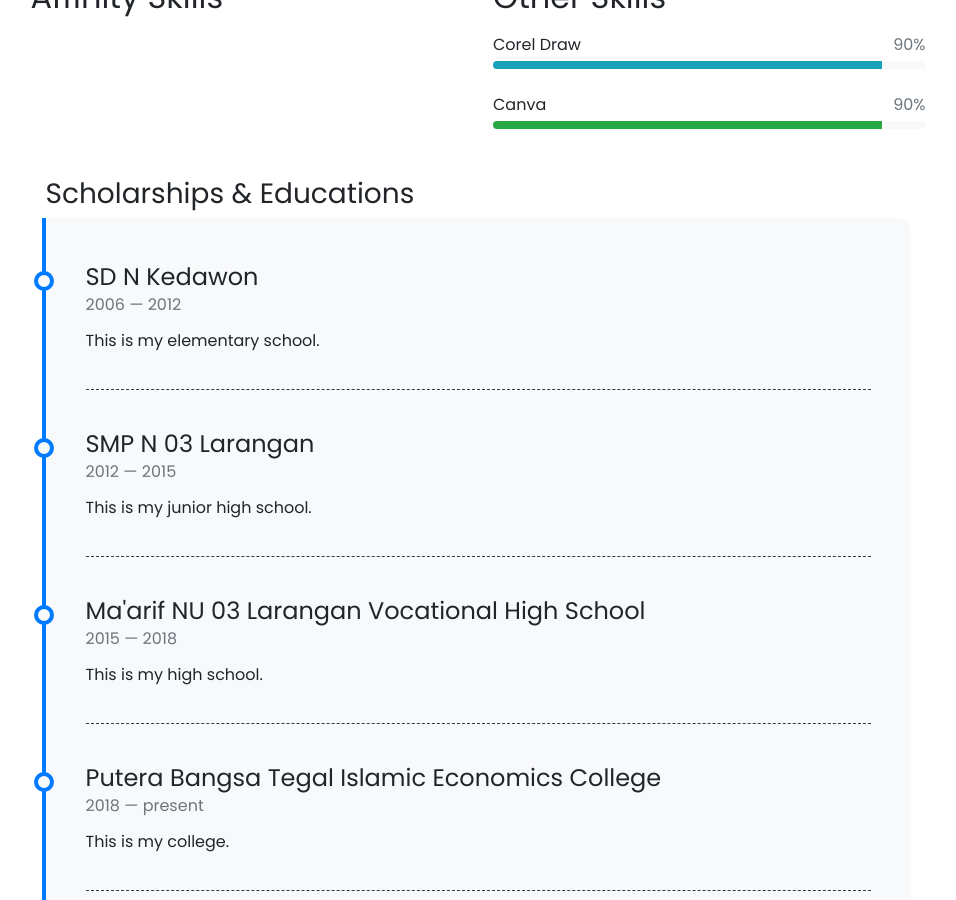
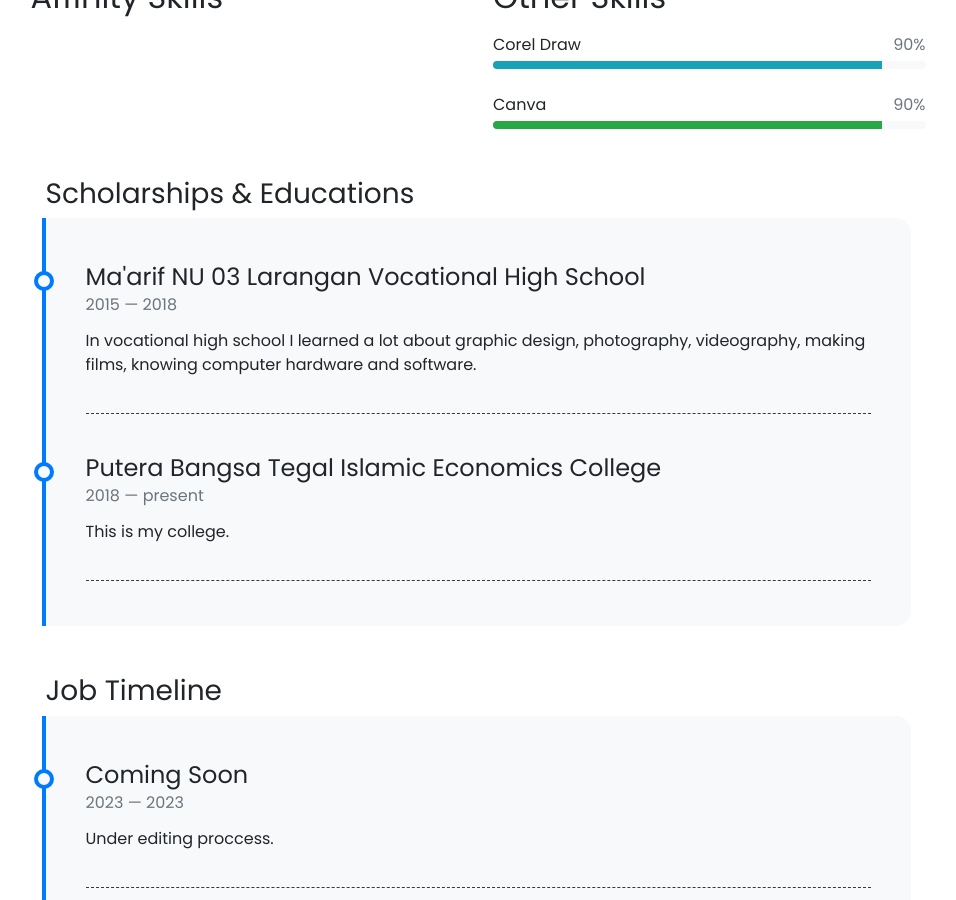
Before and after one commit to ajisetiawan716/ajisetiawan716.github.io, a Jekyll site: the page built from pages/about.md, in a window 1280 px wide and 900 px high, scrolled down 1296 px. Shown: the whole window, without its empty margins (162-1118 px from the left). Built offline with Jekyll 4.4.1, drawn with Linux system fonts in a browser that asks for light colours; nearby versions of some CDN libraries; emoji names are drawn with the system emoji font.

Commit message:
Update scholarship.yml

```diff
--- a/_data/scholarship.yml
+++ b/_data/scholarship.yml
@@ -1,17 +1,7 @@
-- title: SD N Kedawon
-  from: 2006
-  to: 2012
-  description: This is my elementary school.
-
-- title: SMP N 03 Larangan
-  from: 2012
-  to: 2015
-  description: This is my junior high school.
-
 - title: Ma'arif NU 03 Larangan Vocational High School
   from: 2015
   to: 2018
-  description: This is my high school.
+  description: In vocational high school I learned a lot about graphic design, photography, videography, making films, knowing computer hardware and software.
 
 - title: Putera Bangsa Tegal Islamic Economics College
   from: 2018
```
